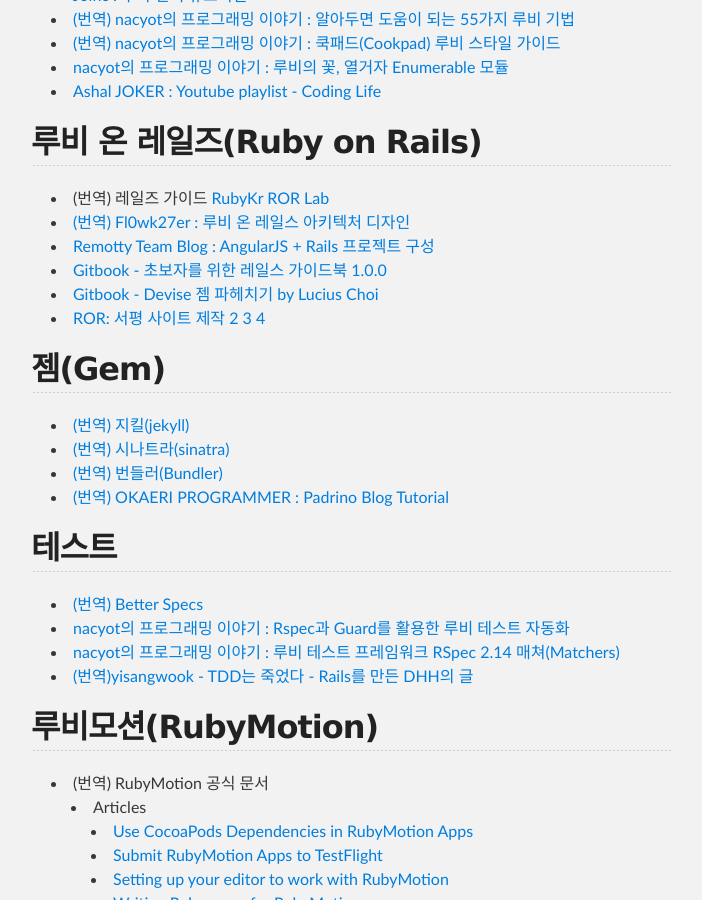
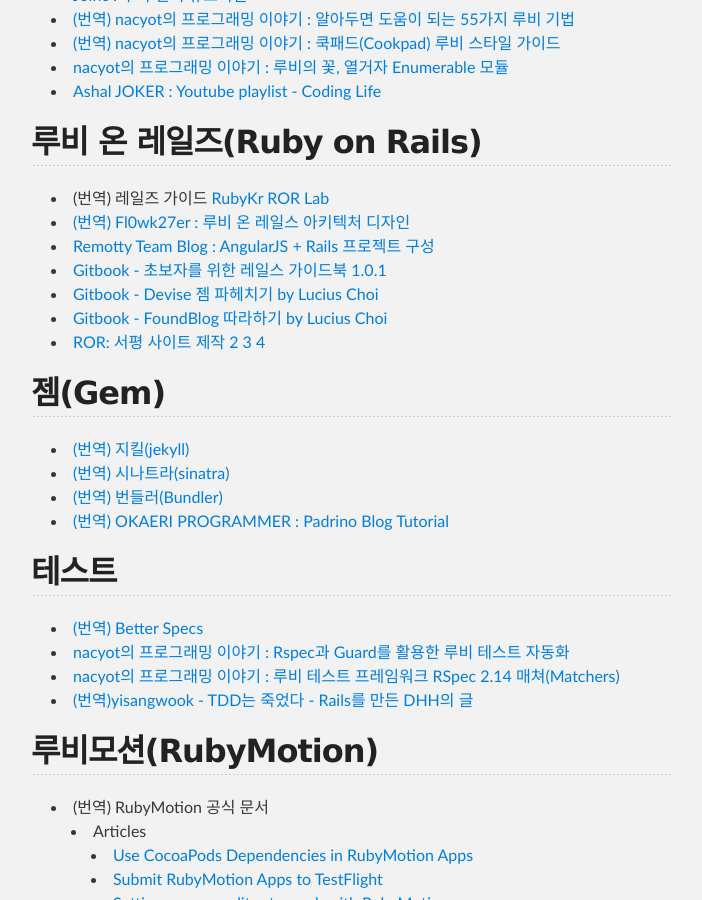
Before and after one commit to rubykr/rubykr.github.io, a Jekyll site: the page built from index.md, in a window 1280 px wide and 900 px high, scrolled down 579 px. Shown: the whole window, without its empty margins (289-991 px from the left). Built offline with Jekyll 4.4.1, drawn with Linux system fonts in a browser that asks for light colours; Markdown is read by kramdown in place of the engine named in the settings.

Commit message:
Update index.md
"초보자를 위한 레일스 가이드북" 버전 1.0.1로 수정. `FoundBlog 따라하기` gitbook 추가함.

```diff
--- a/index.md
+++ b/index.md
@@ -28,8 +28,9 @@
 - (번역) 레일즈 가이드 [RubyKr](http://rorlab.org/rg/index.html) [ROR Lab](http://rubykr.github.io/rails_guides/)
 - [(번역) Fl0wk27er : 루비 온 레일스 아키텍처 디자인](http://flowkater.github.io/blog/2013/08/12/rails-architecture/)
 - [Remotty Team Blog : AngularJS + Rails 프로젝트 구성](http://blog.remotty.com/blog/2014/02/01/angularjs-plus-rails-peurojegteu-guseong/)
-- [Gitbook - 초보자를 위한 레일스 가이드북 1.0.0](https://www.gitbook.io/book/rorlab/railsguidebook)
+- [Gitbook - 초보자를 위한 레일스 가이드북 1.0.1](https://www.gitbook.io/book/rorlab/railsguidebook)
 - [Gitbook - Devise 젬 파헤치기 by Lucius Choi](https://www.gitbook.io/book/luciuschoi/exploring_devise)
+- [Gitbook - FoundBlog 따라하기 by Lucius Choi](https://www.gitbook.io/book/luciuschoi/foundblog)
 - [ROR: 서평 사이트 제작][making-byeolbada-1] [2][making-byeolbada-2] [3][making-byeolbada-3] [4][making-byeolbada-4]
 
 [making-byeolbada-1]: http://compiztab.github.io/blog/2014/05/11/making-byeolbada/
```
